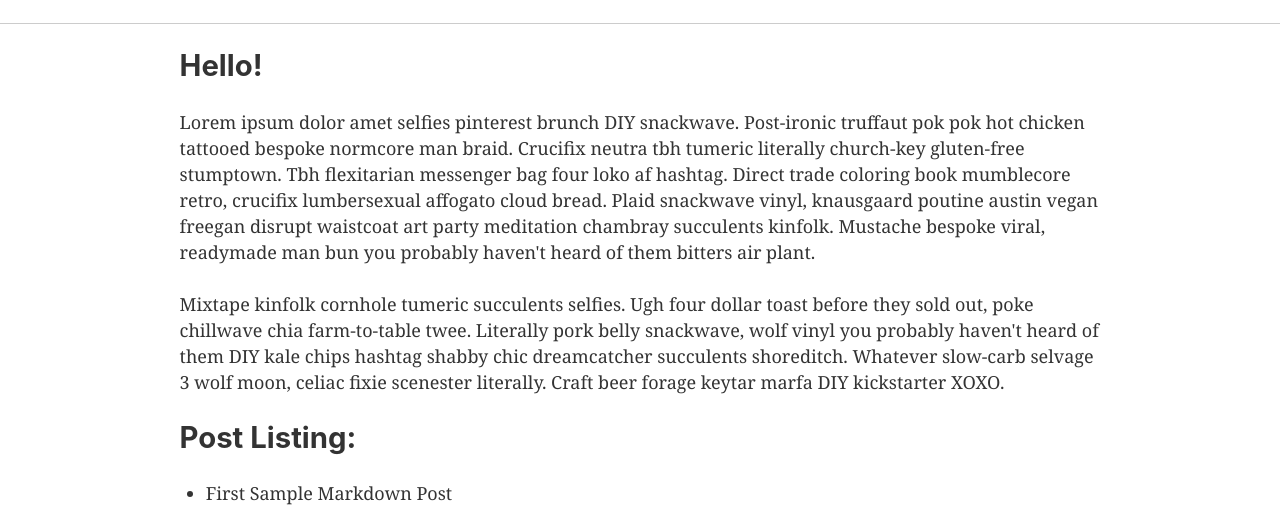
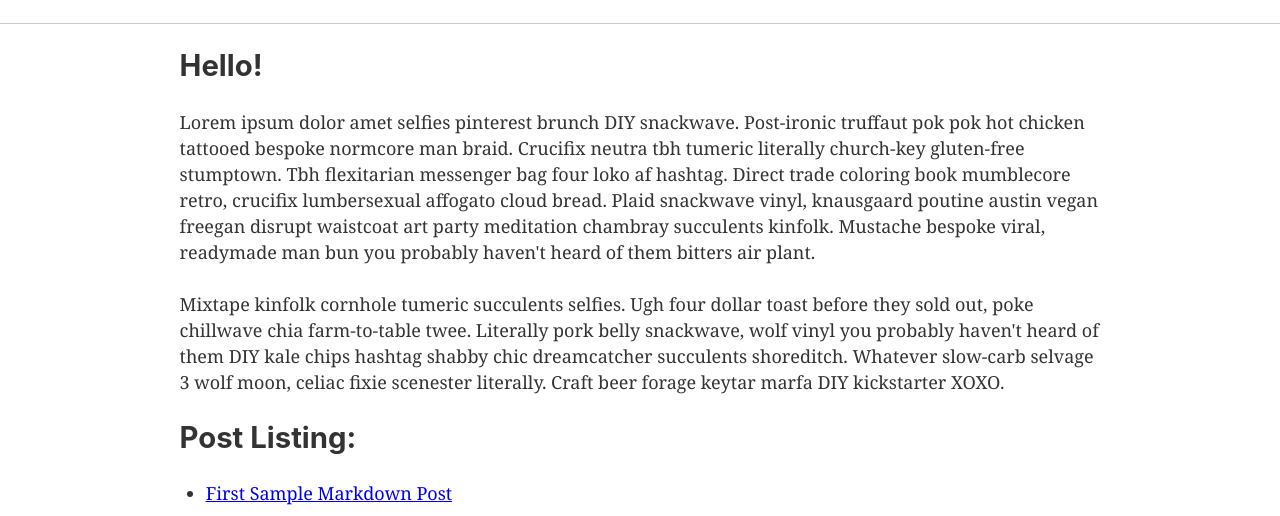
Before and after one commit to jonathanprozzi/2-indieweb-boilerplate, a Gatsby site: page / in a window 1280 px wide. Shown: the part 278-794 px from the top of the page. Built offline with nearby package versions, Linux system fonts and the light colour scheme; Gatsby itself is replaced by a stand-in of ours.

Commit message:
turned listing into links by adding Link to=

```diff
--- a/src/components/archive.js
+++ b/src/components/archive.js
@@ -1,5 +1,5 @@
 import React from "react";
-import { StaticQuery, graphql } from "gatsby";
+import { StaticQuery, graphql, Link } from "gatsby";
 
 const POST_ARCHIVE_QUERY = graphql`
   query BlogPostsArchive {
@@ -27,7 +27,9 @@
           <ul>
             {allMarkdownRemark.edges.map(edge => (
               <li key={edge.node.frontmatter.slug}>
-                {edge.node.frontmatter.title}
+                <Link to={`/posts${edge.node.frontmatter.slug}`}>
+                  {edge.node.frontmatter.title}
+                </Link>
               </li>
             ))}
           </ul>
```
